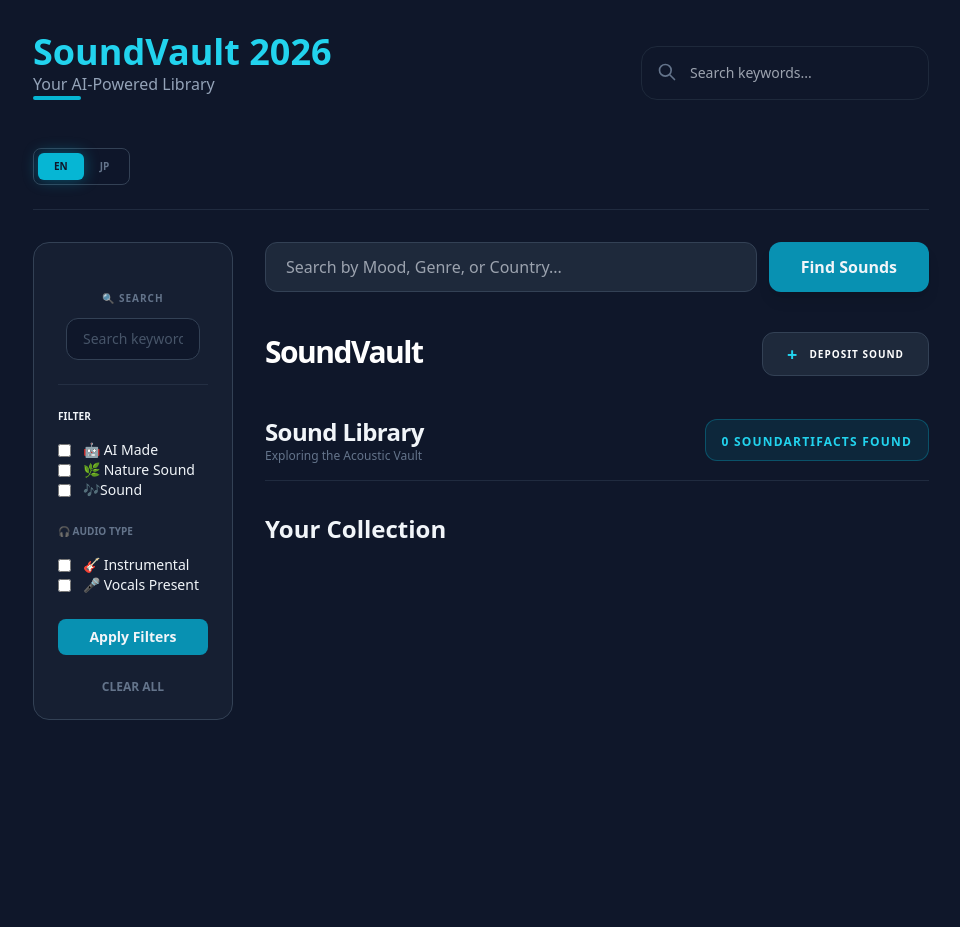
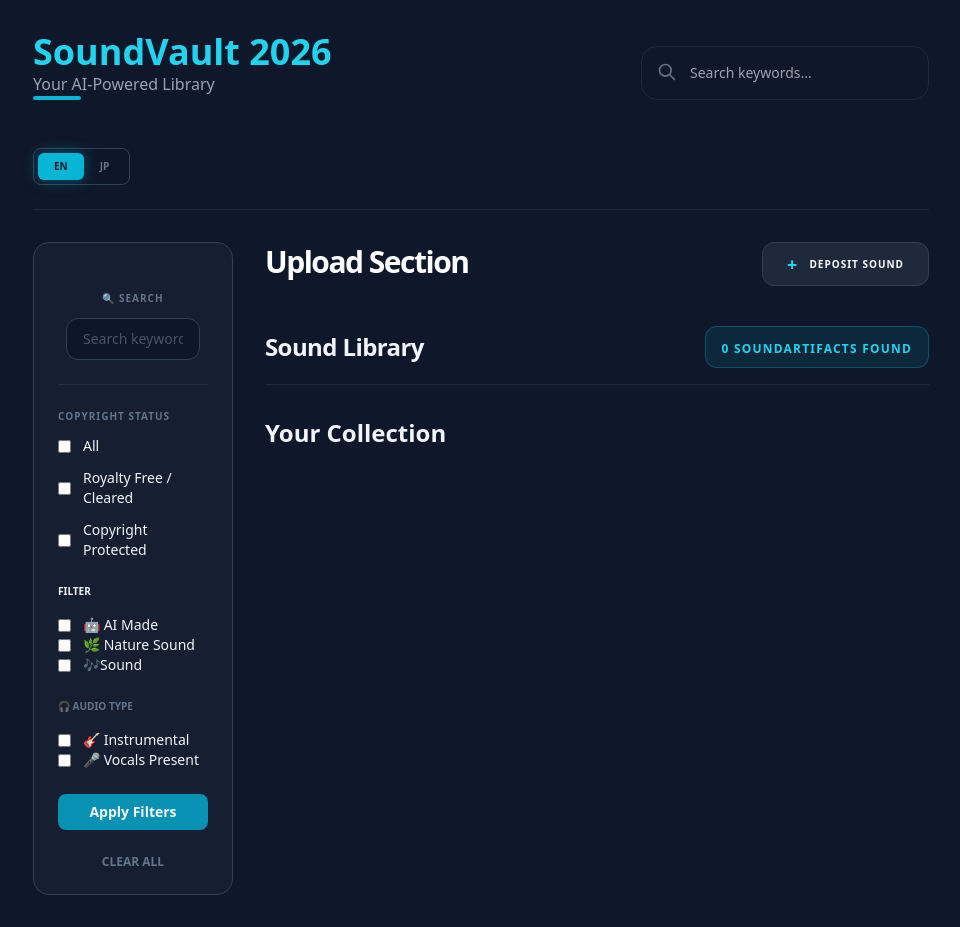
Before and after one commit to github4eri/SoundVault_2026, a FastAPI app: page / in a window 1280 px wide. Shown: the whole page, without its empty margins (159-1119 px from the left). Before the commit the page ends 720 px from the top, so only its background shows below. Run offline with FastAPI, Linux system fonts and the light colour scheme; some libraries are stand-ins or nearby versions.

Commit message:
UI/UX: Fixed UI for search filters and visual, fixed some translation mis-match, fixed overall UI/UX

```diff
--- a/main.py
+++ b/main.py
@@ -32,12 +32,19 @@ TRANSLATIONS = {
         "collection_title": "Your Collection",
         "select_artifact": "Select Audio Artifact",
         "upload_btn": "Deposit Sound",
+        "sound_library": "Sound Library",
+        "modal_title": "Upload Section",
         # Dropdown options
         "origin_label": "Sound",
         "origin_ai": "AI Generated Sound",
         "origin_nature": "Nature Sound",
         "origin_human": "Sound",
-        "choose_category": "-- Select Category --"
+        "choose_category": "-- Select Category --",
+        "copyright_label": "Copyright Status",
+        "copyright_free": "Royalty Free / Cleared",
+        "copyright_protected": "Copyright Protected",
+        "choose_copyright": "-- Select Status --",
+        "filter_all": "All"
         },
     "jp": {
         "apply_filters": "フィルターを適用",
@@ -46,7 +53,7 @@ TRANSLATIONS = {
         "collection_title": "あなたのコレクション",
         "select_artifact": "サウンドを選択",
         "upload_btn": "アップロード",
-
+        "sound_library": "サウンドライブラリー",
         "title": "サウンド・ボルト",
         "search": "🔍 検索",
         "search_placeholder": "キーワードで検索...",
@@ -62,12 +69,18 @@ TRANSLATIONS = {
         "apply_btn": "フィルターを適用",
         "clear_link": "すべてクリア",
         "upload_btn": "アップロード",
+        "modal_title": "アップロードセクション",
         # Dropdown options
         "origin_label": "音源",
         "origin_ai": "AI生成音",
         "origin_nature": "自然音",
         "origin_human": "音源",
-        "choose_category": "-- カテゴリーを選択 --"
+        "choose_category": "-- カテゴリーを選択 --",
+        "copyright_label": "著作権",
+        "copyright_free": "ロイヤリティフリー / クリア済",
+        "copyright_protected": "著作権保護あり",
+        "choose_copyright": "-- ステータスを選択 --",
+        "filter_all": "全て"
     }
 }
 
@@ -94,6 +107,9 @@ async def home(
     nature_only: bool = False,
     instrumental: bool = False,
     vocals: bool = False,
+    copyright_all: bool = False,
+    copyright_free: bool = False,
+    copyright_protected: bool = False,
     db: Session = Depends(database.get_db)
 ):
     query_obj = db.query(models.Sound)
@@ -134,6 +150,18 @@ async def home(
 
     sounds = query_obj.all()
 
+    # 4. Copyright Filter
+
+    # If they only checked "Free", show only True
+    if copyright_free and not copyright_protected:
+        query_obj = query_obj.filter(models.Sound.is_royalty_free == True)
+
+    # If they only checked "Protected", show only False
+    elif copyright_protected and not copyright_free:
+        query_obj = query_obj.filter(models.Sound.is_royalty_free == False)
+
+    # If they checked "All", or checked both, it does not filter anything!
+
     # 🎨 Selection Logic: Pick the correct dictionary labels
     labels = TRANSLATIONS.get(lang, TRANSLATIONS["en"])
 
@@ -150,6 +178,9 @@ async def home(
             "nature_only": nature_only,
             "instrumental": instrumental,
             "vocals": vocals,
+            "copyright_all": copyright_all,
+            "copyright_free": copyright_free,
+            "copyright_protected": copyright_protected,
             "is_filtering_origin": any([ai_only, nature_only, human_only])
         }
     )
@@ -163,7 +194,8 @@ async def silence_chrome_ghost():
 async def upload_sound(
     request: Request,
     file: UploadFile = File(...),
-    is_free: bool = Form(True),
+    origin: str = Form(...),     # Catches the Origin dropdown
+    copyright: str = Form(...),
     db: Session = Depends(database.get_db)
 ):
     # Save file locally
@@ -192,12 +224,17 @@ async def upload_sound(
     else:
         tags_str = str(tags_raw)
 
+    # Convert HTML dropdowns to Database booleans
+    user_is_free = (copyright == "free")
+    user_is_ai = (origin == "ai")
+    user_is_nature = (origin == "nature")
+
     # 💾 Save to Database
     new_sound = models.Sound(
         title=ai_data.get("title", file.filename),
         file_path=file_path,
         duration=duration,
-        is_royalty_free=is_free,
+        is_royalty_free=user_is_free,
 
         # New Fields
         tempo_rhythm=ai_data.get("tempo_rhythm"),
@@ -206,10 +243,11 @@ async def upload_sound(
         has_vocals=ai_data.get("has_vocals"),
 
         acoustic_type=ai_data.get("acoustic_type"),
-        is_environmental=ai_data.get("is_environmental"),
+        is_environmental=user_is_nature,
         music_genre=ai_data.get("music_genre"),
         origin_country=ai_data.get("origin_country"),
-        is_ai_generated=ai_data.get("is_ai_generated"),
+        is_ai_generated=user_is_ai,
+
         # Original Fields
         ai_mood=ai_data.get("mood"),
         ai_instruments=", ".join(ai_data.get("instruments", [])),
--- a/templates/components/aside.html
+++ b/templates/components/aside.html
@@ -14,6 +14,31 @@
         </div>
 
         <hr class="border-slate-700/50">
+
+
+        <div class="mb-8">
+            <h4 class="text-[10px] font-black text-slate-500 uppercase tracking-widest mb-3">
+                {{ labels.copyright_label }}
+            </h4>
+
+            <div class="space-y-3">
+                <label class="flex items-center gap-3 text-sm cursor-pointer">
+                    <input type="checkbox" name="copyright_all">
+                    <span>{{ labels.filter_all }}</span>
+                </label>
+
+                <label class="flex items-center gap-3 text-sm cursor-pointer">
+                    <input type="checkbox" name="copyright_free">
+                    <span>{{ labels.copyright_free }}</span>
+                </label>
+
+                <label class="flex items-center gap-3 text-sm cursor-pointer">
+                    <input type="checkbox" name="copyright_protected">
+                    <span>{{ labels.copyright_protected }}</span>
+                </label>
+            </div>
+        </div>
+
 
         <div>
             <label class="block text-[10px] font-black uppercase mb-4 ...">
--- a/templates/components/vault_modal.html
+++ b/templates/components/vault_modal.html
@@ -57,6 +57,17 @@
                     </select>
                 </div>
 
+                <div class="space-y-2">
+                    <label class="block text-[10px] font-black text-slate-500 uppercase tracking-widest">
+                        {{ labels.copyright_label }}
+                    </label>
+                    <select name="copyright" required class="w-full bg-slate-950 border border-slate-800 text-slate-300 rounded-xl py-3 px-4 focus:border-cyan-500 focus:ring-1 focus:ring-cyan-500 outline-none cursor-pointer appearance-none text-sm font-bold">
+                        <option value="" disabled selected>{{ labels.choose_copyright }}</option>
+                        <option value="free">{{ labels.copyright_free }}</option>
+                        <option value="protected">{{ labels.copyright_protected }}</option>
+                    </select>
+                </div>
+
                 <button type="submit" class="w-full bg-cyan-600 hover:bg-cyan-500 text-slate-950 font-black py-4 rounded-xl transition-all shadow-lg shadow-cyan-500/20 mt-4 active:scale-95">
                     {{ labels.upload_btn }}
                 </button>
--- a/templates/index.html
+++ b/templates/index.html
@@ -48,25 +48,13 @@
             <main class="md:col-span-3">
 
 
-                <section class="mb-10">
-                    <form action="/" method="get" class="flex gap-3">
-                        <input type="text" name="q" placeholder="Search by Mood, Genre, or Country..."
-                               value="{{ query or '' }}"
-                               class="flex-1 bg-slate-800 border border-slate-700 rounded-xl px-5 py-3 text-slate-100 focus:outline-none focus:ring-2 focus:ring-cyan-500 transition-all">
-                        <button type="submit" class="bg-cyan-600 hover:bg-cyan-500 px-8 py-3 rounded-xl font-bold transition-all shadow-lg">
-                            Find Sounds
-                        </button>
-                        {% if query %}
-                            <a href="/" class="bg-slate-700 hover:bg-slate-600 px-5 py-3 rounded-xl flex items-center text-sm font-medium">Clear</a>
-                        {% endif %}
-                    </form>
-                </section>
+
 
                 <div class="flex flex-col md:flex-row justify-between items-start md:items-center mb-10 gap-6">
 
                     <div>
                         <h2 class="text-3xl font-black text-white tracking-tighter mb-1">
-                            {{ labels.title }}
+                            {{ labels.modal_title }}
                         </h2>
 
                     </div>
@@ -86,9 +74,9 @@
                 <div class="mb-8 flex items-center justify-between border-b border-slate-700/50 pb-4">
                     <div>
                         <h2 class="text-2xl font-black text-slate-100 tracking-tight">
-                            Sound Library
+                            {{ labels.sound_library }}
                         </h2>
-                        <p class="text-xs text-slate-500 font-medium">Exploring the Acoustic Vault</p>
+
                     </div>
 
                     <div class="bg-cyan-500/10 border border-cyan-500/30 px-4 py-2 rounded-xl">
@@ -99,7 +87,7 @@
                 </div>
 
                 <section>
-                    <h2 class="text-2xl font-bold mb-6">Your Collection</h2>
+                    <h2 class="text-2xl font-bold mb-6">{{ labels.collection_title }}</h2>
                     <div class="grid gap-6">
                         {% for sound in sounds %}
                         <div class="bg-slate-800 border border-slate-700 p-5 rounded-lg flex flex-col md:flex-row items-center gap-6">
@@ -150,20 +138,7 @@
                             </div>
                         </div>
 
-                        <div class="grid grid-cols-2 gap-2 text-[10px] mb-4 text-slate-400">
-                            <div class="flex items-center gap-1">
-                                🥁 <span class="uppercase">Tempo: {{ sound.tempo_rhythm }}</span>
-                            </div>
-                            <div class="flex items-center gap-1">
-                                🎻 <span class="uppercase">{{ 'Orchestrated' if sound.is_orchestrated else 'Solo: ' + sound.main_instrument }}</span>
-                            </div>
-                            <div class="flex items-center gap-1">
-                                🎤 <span class="uppercase">{{ 'Vocals Present' if sound.has_vocals else 'Instrumental' }}</span>
-                            </div>
-                            <div class="flex items-center gap-1">
-                                🕒 <span>{{ sound.duration }}</span>
-                            </div>
-                        </div>
+
                         {% endfor %}
                     </div>
                 </section>
```
